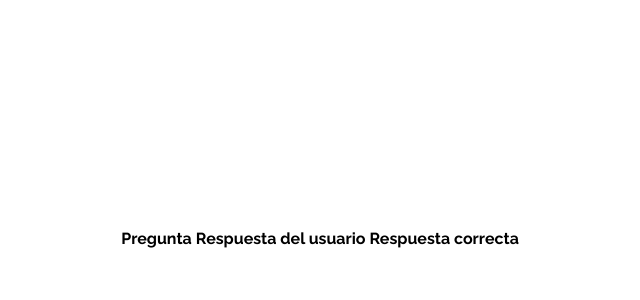
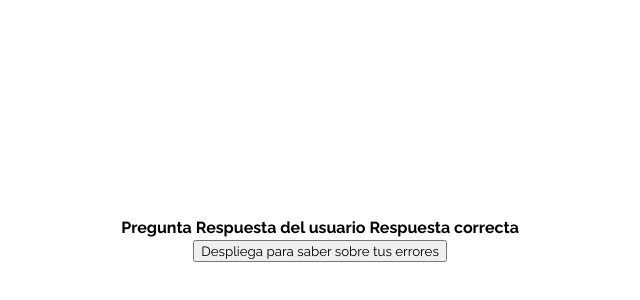
Before and after one commit to imsamudev/basic-quiz-javascript, a plain HTML site: page index.html in a window 1280 px wide. Shown: the part 162-462 px from the top of the page, without its empty margins (320-960 px from the left). Drawn offline with Linux system fonts and the light colour scheme.

Commit message:
contenido-corrección-agregado

```diff
--- a/index.html
+++ b/index.html
@@ -27,7 +27,12 @@
             <th>Respuesta correcta</th>
         </tr>
     </table>
-    <div id="correction"></div>
+    <div id="correction">
+        <button id="toggleAccordion">Despliega para saber sobre tus errores</button>
+        <div id="correctionAccordion" class="accordion">
+        </div>
+    </div>
+
     <script src="./script.js"></script>
 </body>
 
```
